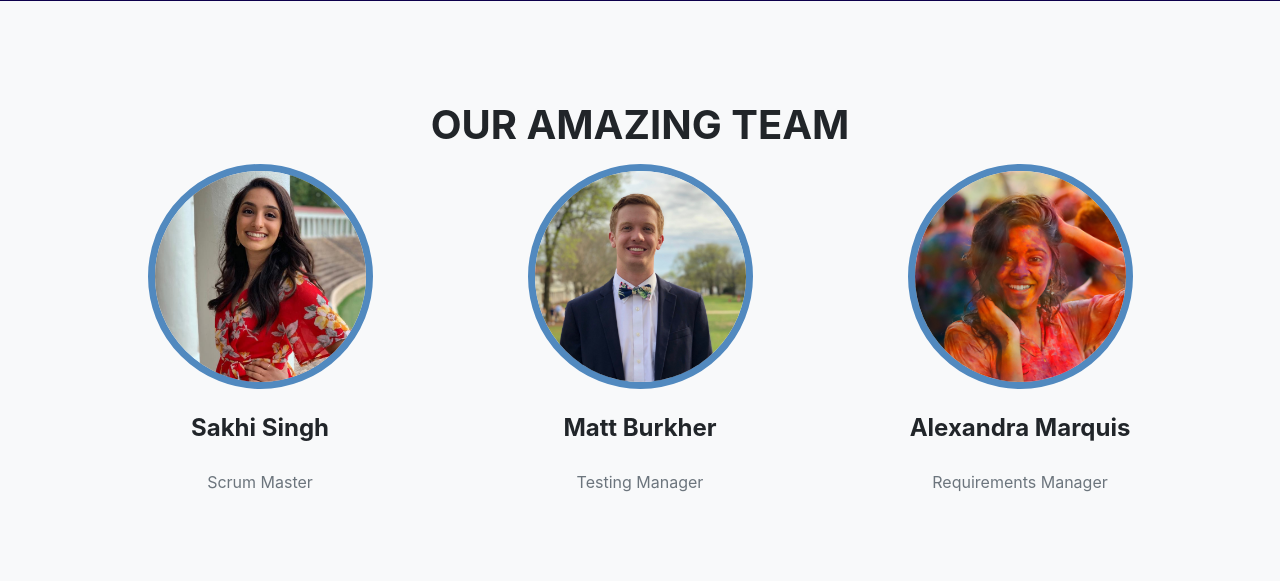
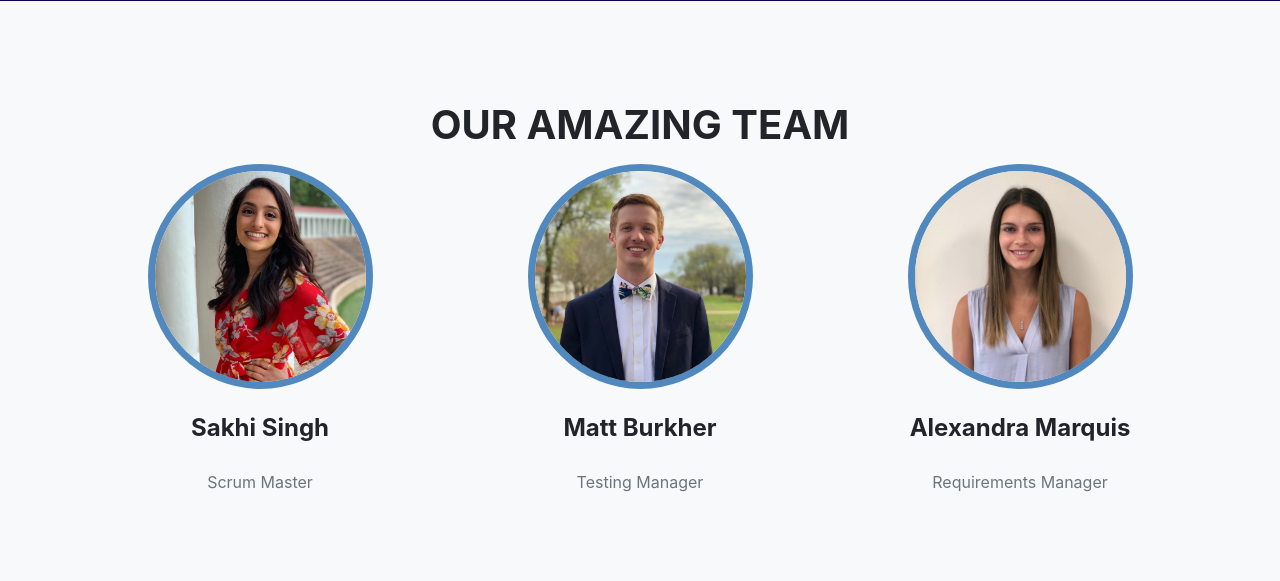
Before and after one commit to msb5pe/quick_tutor, a Django app: page /login/ in a window 1280 px wide. Shown: the part 759-1340 px from the top of the page. Run offline with Django 3.2, Linux system fonts and the light colour scheme; some libraries are stand-ins or nearby versions.

Commit message:
alex profile picture added

```diff
--- a/login/templates/login/index.html
+++ b/login/templates/login/index.html
@@ -98,7 +98,7 @@
 
         <div class="col">
           <div class="team-member">
-            <img class="mx-auto rounded-circle" src="{% static 'login/img/team/1.jpg' %}" alt="">
+            <img class="mx-auto rounded-circle" src="{% static 'login/img/team/alex.jpg' %}" alt="">
             <h4>Alexandra Marquis</h4>
             <p class="text-muted">Requirements Manager</p>
           </div>
```
Also changed, not shown: login/static/login/img/team/1.jpg (deleted), login/static/login/img/team/alex.jpg (added).
